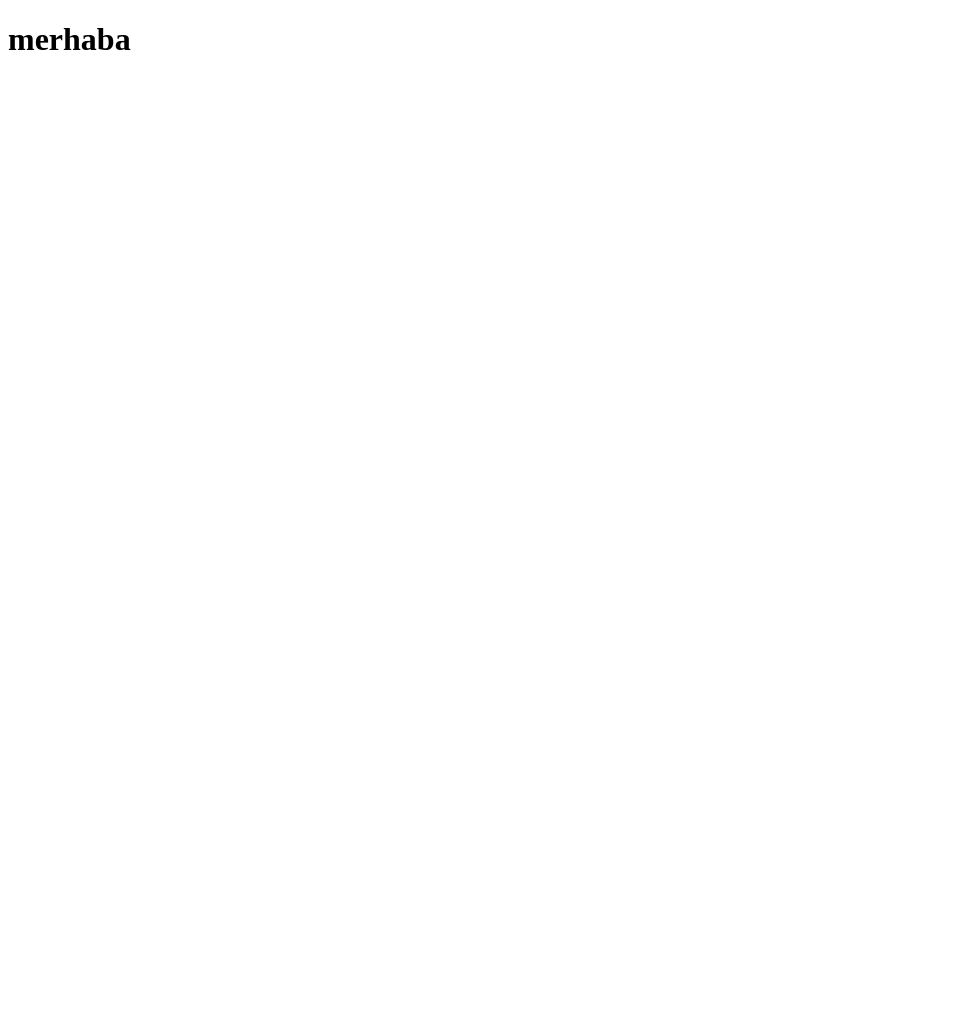
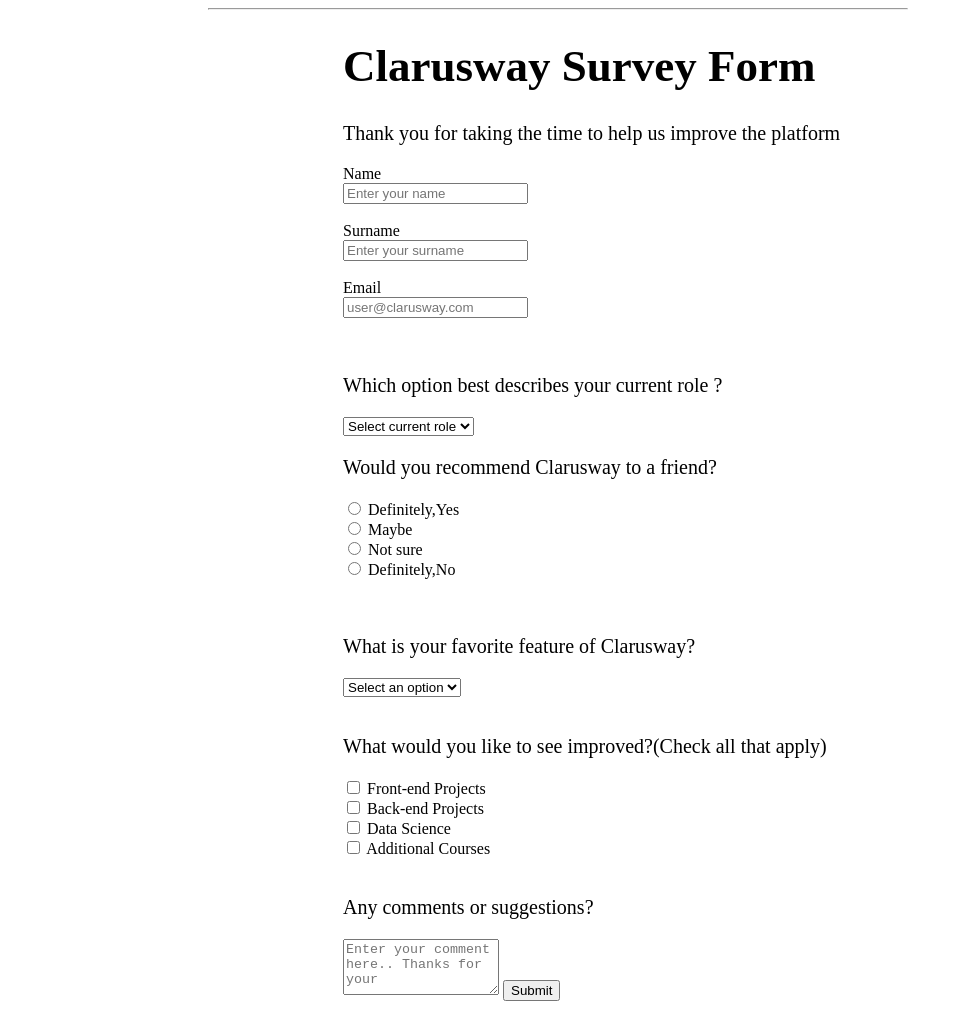
Before and after one commit to smetehan/CLARUSWAY, a plain HTML site: page index.html in a window 1280 px wide. Shown: the whole page, without its empty margins (0-962 px from the left). Before the commit the page ends 800 px from the top, so only its background shows below. Drawn offline with Linux system fonts and the light colour scheme.

Commit message:
form oluşturuldu

```diff
--- a/index.html
+++ b/index.html
@@ -1,12 +1,141 @@
 <!DOCTYPE html>
 <html lang="en">
+
 <head>
     <meta charset="UTF-8">
     <meta http-equiv="X-UA-Compatible" content="IE=edge">
     <meta name="viewport" content="width=device-width, initial-scale=1.0">
-    <title>Document</title>
+    <title>Clarusway Survey Form</title>
+    <style>
+        .form{
+            width: 700px;
+            margin-left: 200px;
+            margin-right: 200px;
+/* border: 2px solid blue; */
+        }
+        .bas{
+            width: 500px;
+            /* border: 2px solid red; */
+            margin-left: 135px;
+        }
+        #baslik{
+            font-size: 45px;
+        }
+        p{
+            font-size: 20px;
+        }
+        #yorum{
+            width: 150px;
+            height: 50px;
+        }
+    </style>
 </head>
+
 <body>
-    <h1> merhaba</h1>
+    <div class="form">
+          <hr>
+        <div class="bas">
+
+                <form action="">
+                    <div>
+                        <h1 id="baslik"> Clarusway Survey Form</h1>
+                    </div>
+
+                    <div>
+                        <p>Thank you for taking the time to help us improve the platform
+                        </p>
+
+                        <label for="name">Name</label>
+                        <br>
+                        <input type="text" name="name" id="name" placeholder="Enter your name">
+                        <br> <br>
+                        <label for="sname">Surname</label>
+                        <br>
+                        <input type="text" name="sname" id="sname" placeholder="Enter your surname">
+                        <br><br>
+                        <label for="mail">Email</label>
+                        <br>
+                        <input type="email" name="mail" id="mail" placeholder="user@clarusway.com">
+                    </div>
+
+                    <br><br>
+                    <div>
+                        <p>Which option best describes your current role ?</p>
+
+                        <label for="listbox1"></label>
+                        <select id="listbox1">
+                            <option selected>Select current role</option>
+
+                        </select>
+                    </div>
+                    <div>
+                        <p>Would you recommend Clarusway to a friend?</p>
+                        <input type="radio" name="sec" id="sec" value="Definitely">
+                        <label for="sec">Definitely,Yes</label>
+                        <br>
+                        <input type="radio" name="sec1" id="sec1" value="Maybe">
+                        <label for="sec1">Maybe</label>
+                        <br>
+                        <input type="radio" name="sec2" id="sec2" value="Not sure">
+                        <label for="sec2">Not sure</label>
+                        <br>
+                        <input type="radio" name="sec3" id="sec3" value="Definitely_no">
+                        <label for="sec3">Definitely,No</label>
+
+                    </div>
+
+
+
+                    <br><br>
+                    <div>
+                        <p>What is your favorite feature of Clarusway?</p>
+
+                        <label for="listbox1"></label>
+                        <select id="listbox1">
+                            <option selected>Select an option</option>
+
+                        </select>
+                    </div>
+                    <br>
+
+                    <div>
+                        <p>What would you like to see improved?(Check all that apply)</p>
+
+                        <input type="checkbox" name="improve_1" id="front-end" value="front_end">
+                        <label for="front-end">Front-end Projects</label>
+                        <br>
+                        <input type="checkbox" name="improve_2" id="back-end" value="back-end">
+                        <label for="back-end">Back-end Projects</label>
+                        <br>
+                        <input type="checkbox" name="improve_3" id="data" value="data">
+                        <label for="data">Data Science</label>
+                        <br>
+                        <input type="checkbox" name="improve_4" id="add" value="add">
+                        <label for="add">Additional Courses</label>
+                    </div>
+                    <br>
+                    <div>
+
+                        <p>Any comments or suggestions?</p>
+
+                        <textarea name="girilen_yorum" id="yorum"
+                            placeholder="Enter your comment here.. Thanks for your" minlength="25" ></textarea>
+                        <input type="submit" value="Submit">
+                    </div>
+
+
+                    <div>
+
+
+
+
+
+
+                </form>
+            </div>
+           </div>
+
+
 </body>
+
 </html>
```
